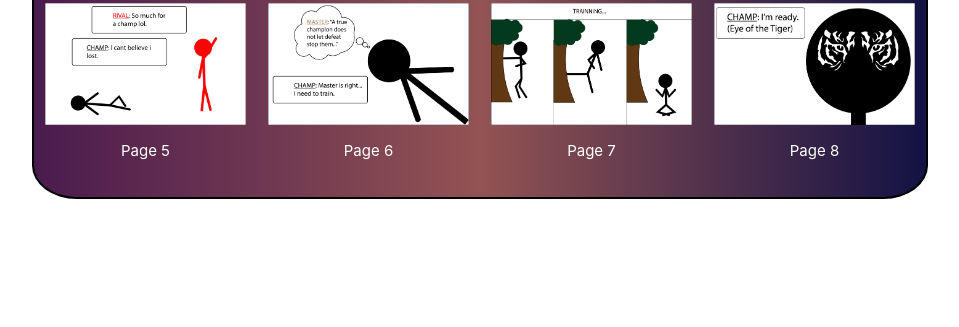
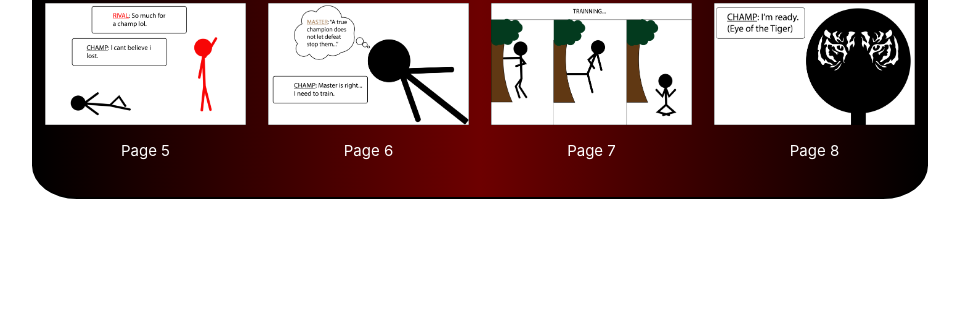
Before and after one commit to keithgodfrey55/mec-assignment-3, a plain HTML site: page index.html in a window 1280 px wide. Shown: the part 473-800 px from the top of the page, without its empty margins (160-1119 px from the left). Drawn offline with nearby package versions, Linux system fonts and the light colour scheme.

Commit message:
gradiant color to red

```diff
--- a/layout.css
+++ b/layout.css
@@ -5,6 +5,10 @@
     font-family: sans-serif;
     scroll-behavior: smooth;
   }
+  /* div{
+      height: 100%;
+      width: 100%;
+  } */
 .container{
     text-align: center;
     justify-content: center;
@@ -12,7 +16,7 @@
     padding: auto;
     border: 2px solid black;
     border-radius: 5%;
-    background: linear-gradient(to right, #4a1b4e, #925353, #131244);
+    background: linear-gradient(to right,#000000 , #6d0000, #000000);
 
 }
 .row{
```
